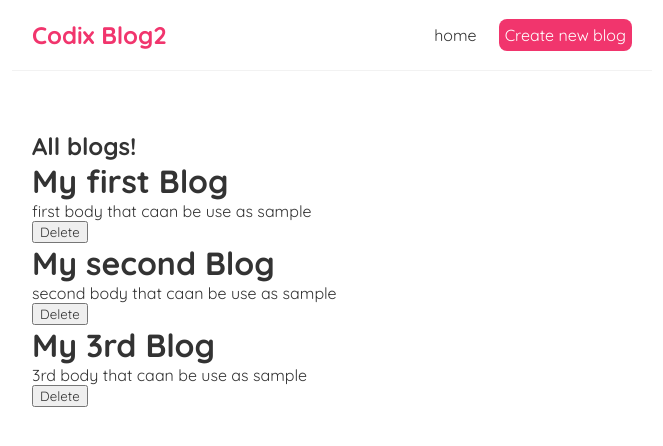
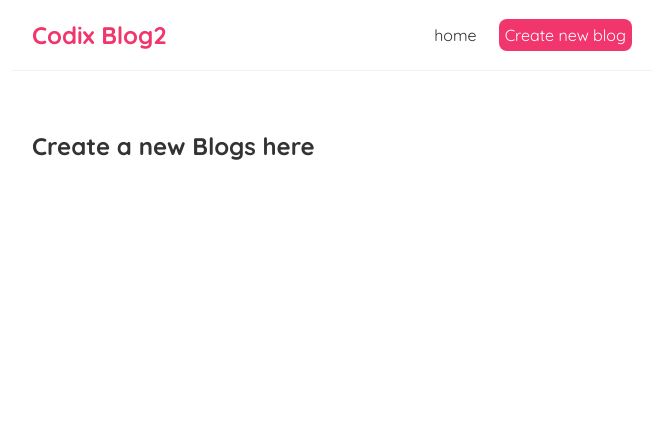
Before and after one commit to Mcodix25/CodixBlog-React, a React (Create React App) app: page /create in a window 1280 px wide. Shown: the top 446 px of the page, without its empty margins (308-971 px from the left). Built offline with nearby package versions, Linux system fonts and the light colour scheme; data requests are answered from the project's data file.

Commit message:
b4 having abortcontroller

```diff
--- a/package.json
+++ b/package.json
@@ -6,6 +6,7 @@
     "cra-template": "1.2.0",
     "react": "^19.0.0",
     "react-dom": "^19.0.0",
+    "react-router-dom": "^5.3.4",
     "react-scripts": "5.0.1"
   },
   "scripts": {
--- a/src/App.js
+++ b/src/App.js
@@ -3,21 +3,35 @@
 import Navbar from './Navbar';
 import Home from './home';
 import './index.css';
+import { BrowserRouter as Router, Route,Switch } from 'react-router-dom';
+import Creates from './Creates';
+
+//'react-router-dom/cjs/react-router-dom.min';
 
 
 
 function App(){
   return (
+    <Router>
     <div className ="App">
       <Navbar   />
 
       <div className="content">
-      <Home />
+        <Switch>
+          <Route exact path = "/">
+            <Home />
+          </Route>
+          <Route path = "/create">
+            <Creates />
+          </Route>
+
+        </Switch>
+
       </div>
 
 
     </div>
-
+    </Router>
   )
 }
 
--- a/src/Blog-list.js
+++ b/src/Blog-list.js
@@ -11,8 +11,9 @@
                 <h1>{blogsm.titled}</h1>
                 <p>{blogsm.body}</p>
                 <p>{blogsm.Author}</p>
-                <button onClick={()=>handleDelete(blogsm.id)}>Delete</button>
+
             </div>
+            /* <button onClick={()=>handleDelete(blogsm.id)}>Delete</button>*/
         ))}
 
        </div>
--- /dev/null
+++ b/src/Creates.js
@@ -0,0 +1,7 @@
+const Creates = () => {
+    return (
+        <h2> Create a new Blogs here</h2>
+     );
+}
+
+export default Creates;
--- a/src/Navbar.js
+++ b/src/Navbar.js
@@ -1,14 +1,16 @@
+import {Link} from 'react-router-dom';
+
 const Navbar = () => {
     return (
         <nav className = "navbar">
             <h1> Codix Blog2</h1>
             <div className=" links">
-                <a href="/"> home</a>
-                <a href="/create" style={{
+                <Link to="/"> home</Link>
+                <Link to="/create" style={{
                     color:"white",
                     backgroundColor: "#f1356d",
                     borderRadius: "8px"
-                }} >Create new blog</a>
+                }} >Create new blog</Link>
 
             </div>
 
--- a/src/home.js
+++ b/src/home.js
@@ -1,37 +1,24 @@
-import { useEffect, useState } from "react";
+//import { useEffect, useState } from "react";
 import Bloglist from "./Blog-list";
+import useFetch from "./useFetch";
 
 const Home = () => {
 
+      const{data:blogs,pending,error}=useFetch('http://localhost:8000/blogs');
 
-    const [blogs,setBlogs] = useState(null);
 
-    const[pending,setPending]=useState(true);
+    /*const handleDelete = (id)=>{
+        const newBlog = blogs.filter((blogsf)=>blogsf.id !==id)
+        setData(newBlog); } */
 
-    const handleDelete = (id)=>{
-        const newBlog = blogs.filter((blogsf)=>blogsf.id !==id)
-        setBlogs(newBlog);
 
-    }
-    useEffect(()=>{
-        setTimeout(()=>{
-            fetch('http://localhost:8000/blogs')
-            .then(res=>{
-               return res.json();
-            })
-            .then (data=>{
-               setBlogs(data);
-               setPending(false);
 
-            })
-        },1000);
-
-    },[]);
 
     return (
         <div className="Home">
+        {error && <div> {error}</div>}
         {pending && <div> Loading....</div>}
-       {blogs && <Bloglist handleDelete={handleDelete} blogs={blogs} title="All blogs!"/> }
+       {blogs && <Bloglist /* handleDelete={handleDelete} */blogs={blogs} title="All blogs!"/> }
 
         </div>
 
--- /dev/null
+++ b/src/useFetch.js
@@ -0,0 +1,40 @@
+import { useEffect,useState } from "react";
+
+const useFetch=((url)=>{
+
+    const [data,setData] = useState(null);
+
+    const[pending,setPending]=useState(true);
+
+    const[error,setError]=useState(null);
+
+    useEffect(()=>{
+      //  const abortCont= new AbortController();
+        setTimeout(()=>{
+            fetch(url/*,{signal:abortCont.signal} */)
+            .then(res=>{
+                if(!res.ok){
+                    throw new Error("Cant find ur request, error");
+                }
+
+               return res.json();
+            })
+            .then (data=>{
+               setData(data);
+               setPending(false);
+               setError(null);
+            })
+            .catch(err=>{
+                setPending(false)
+                setError(err.message)
+            })
+        },1000);
+
+       // return ()=>console.log (" clean up")
+
+    },[url]);
+
+    return{data,pending,error};
+
+})
+export default useFetch;
```
Also changed, not shown: 1 other file (tests, documents, lock files or other folders).
